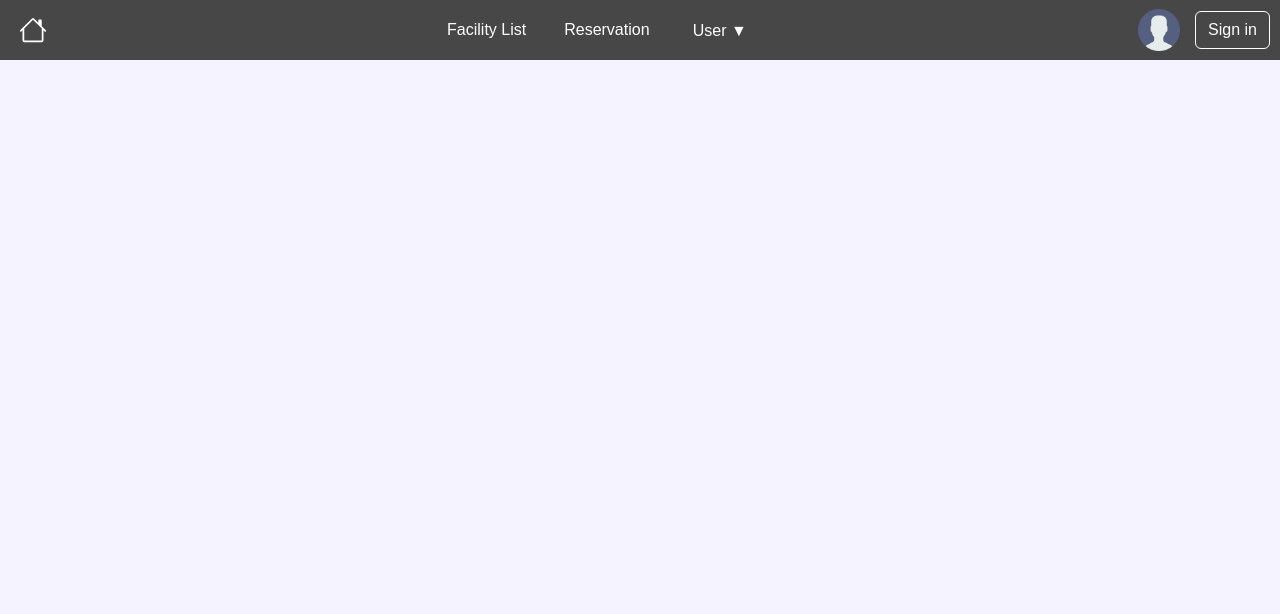
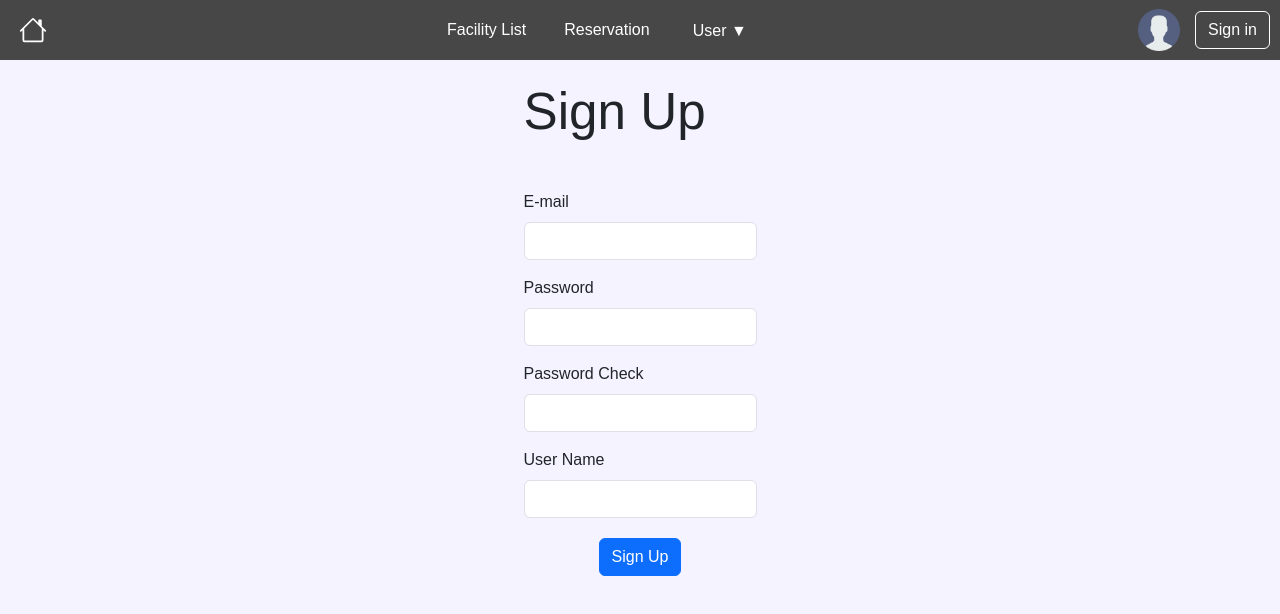
Before and after one commit to jellyrgb/CSE316_HW4_HyominKim, a React (Vite) app in the folder pa4/: page /signUp in a window 1280 px wide. Shown: the top 614 px of the page. Built offline with nearby package versions, Linux system fonts and the light colour scheme; no server answers.

Commit message:
sign up page added

```diff
--- a/pa4/src/App.css
+++ b/pa4/src/App.css
@@ -103,7 +103,7 @@ body {
   top: 10px;
 }
 
-#sign-in-button {
+#navbar-sign-in {
   color: white;
   border-color: white;
   margin-left: 15px;
@@ -280,6 +280,38 @@ h2 {
 }
 
 
+/* Sign In Page */
+.sign-in-page-title {
+  margin-bottom: 50px;
+}
+
+.sign-in-submit {
+  display: flex;
+  justify-content: center;
+  margin-top: 20px;
+}
+
+.sign-in-page-button {
+  margin-right: 5px;
+}
+
+.sign-in-page-button:last-child {
+  margin-right: 0;
+}
+
+
+/* Sign Up Page */
+.sign-up-page-title {
+  margin-bottom: 50px;
+}
+
+.sign-up-submit {
+  display: flex;
+  justify-content: center;
+  margin-top: 20px;
+}
+
+
 /* Style for 600px < screen <= 800px */
 @media (max-width: 800px) {
 
--- a/pa4/src/App.tsx
+++ b/pa4/src/App.tsx
@@ -12,6 +12,8 @@ import FacilityList from "./pages/FacilityList.tsx";
 import FacilityReservation from "./pages/FacilityReservation.tsx";
 import ReservationList from "./pages/ReservationList.tsx";
 import Profile from "./pages/Profile.tsx";
+import SignIn from "./pages/SignIn.tsx";
+import SignUp from "./pages/SignUp.tsx";
 
 function App() {
   return (
@@ -27,6 +29,8 @@ function App() {
               <Route path="/facilityReservation" element={<FacilityReservation />} />
               <Route path="/profile" element={<Profile />} />
               <Route path="/reservationList" element={<ReservationList />} />
+              <Route path="/signUp" element={<SignUp />} />
+              <Route path="/signIn" element={<SignIn />} />
             </Routes>
           </div>
         </Router>
--- a/pa4/src/components/Navbar.tsx
+++ b/pa4/src/components/Navbar.tsx
@@ -3,10 +3,15 @@
 
 // This component is renders Navigation bar.
 import { useState } from "react";
-import { Link } from "react-router-dom";
+import { Link, useNavigate } from "react-router-dom";
 
 function Navbar() {
   const [isMenuOpen, setIsMenuOpen] = useState(false);
+  const navigate = useNavigate();
+
+  const handleSignInClick = () => {
+    navigate("/signIn");
+  };
 
   // Toggle the menu, controlled by hamburger menu button
   const toggleMenu = () => {
@@ -77,7 +82,14 @@ function Navbar() {
           alt="User Profile"
         />
 
-        <button type="button" id="sign-in-button" className="btn btn-outline-secondary">Sign in</button>
+        <button
+          type="button"
+          id="navbar-sign-in"
+          className="btn btn-outline-secondary"
+          onClick={handleSignInClick}
+        >
+          Sign in
+        </button>
       </div>
     </nav>
   );
--- /dev/null
+++ b/pa4/src/pages/SignIn.tsx
@@ -0,0 +1,42 @@
+// Hyomin Kim
+// hyomin.kim@stonybrook.edu
+
+import { useNavigate } from "react-router-dom";
+
+function SignIn() {
+    const navigate = useNavigate();
+    const handleSignUpClick = () => {
+        navigate("/signUp");
+    }
+
+  return (
+    <div className="container mt-4">
+      <h1 className="sign-in-page-title">Sign In</h1>
+      <form>
+        <div className="mb-3">
+          <label htmlFor="email" className="form-label">
+            E-mail
+          </label>
+          <input type="email" className="form-control" id="email" />
+        </div>
+        <div className="mb-3">
+          <label htmlFor="password" className="form-label">
+            Password
+          </label>
+          <input type="password" className="form-control" id="password" />
+        </div>
+
+        <div className="sign-in-submit">
+            <button type="submit" className="sign-in-page-button btn btn-outline-primary">
+            Sign In
+            </button>
+            <button type="button" className="sign-in-page-button btn btn-outline-secondary" onClick={handleSignUpClick}>
+            Sign Up
+            </button>
+        </div>
+      </form>
+    </div>
+  );
+}
+
+export default SignIn;
--- /dev/null
+++ b/pa4/src/pages/SignUp.tsx
@@ -0,0 +1,47 @@
+// Hyomin Kim
+// hyomin.kim@stonybrook.edu
+
+function SignUp() {
+  return (
+    <div className="container mt-4">
+      <h1 className="sign-up-page-title">Sign Up</h1>
+      <form>
+        <div className="mb-3">
+          <label htmlFor="email" className="form-label">
+            E-mail
+          </label>
+          <input type="email" className="form-control" id="email" />
+        </div>
+        <div className="mb-3">
+          <label htmlFor="password" className="form-label">
+            Password
+          </label>
+          <input type="password" className="form-control" id="password" />
+        </div>
+        <div className="mb-3">
+          <label htmlFor="passwordCheck" className="form-label">
+            Password Check
+          </label>
+          <input
+            type="password"
+            className="form-control"
+            id="confirmPassword"
+          />
+        </div>
+        <div className="mb-3">
+          <label htmlFor="name" className="form-label">
+            User Name
+          </label>
+          <input type="text" className="form-control" id="name" />
+        </div>
+        <div className="sign-up-submit">
+            <button type="submit" className="btn btn-primary">
+            Sign Up
+            </button>
+        </div>
+      </form>
+    </div>
+  );
+}
+
+export default SignUp;
```
